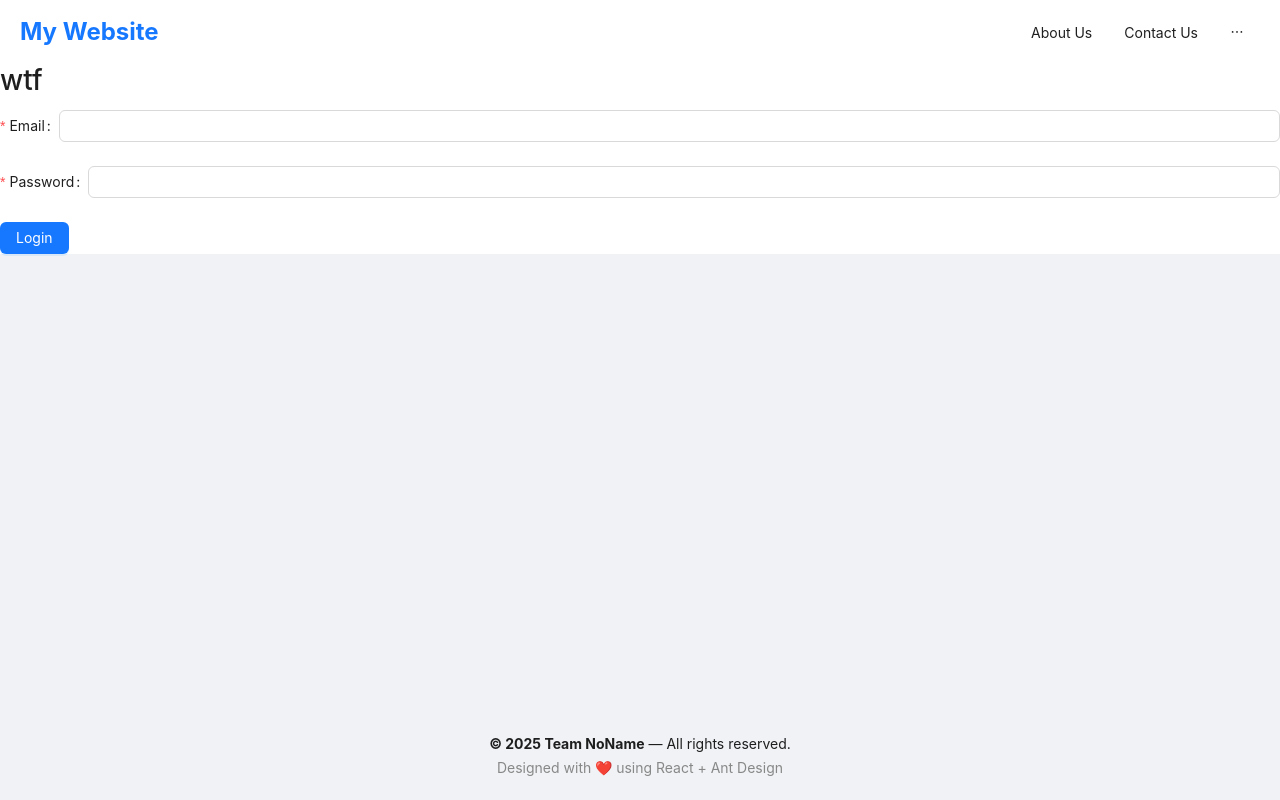
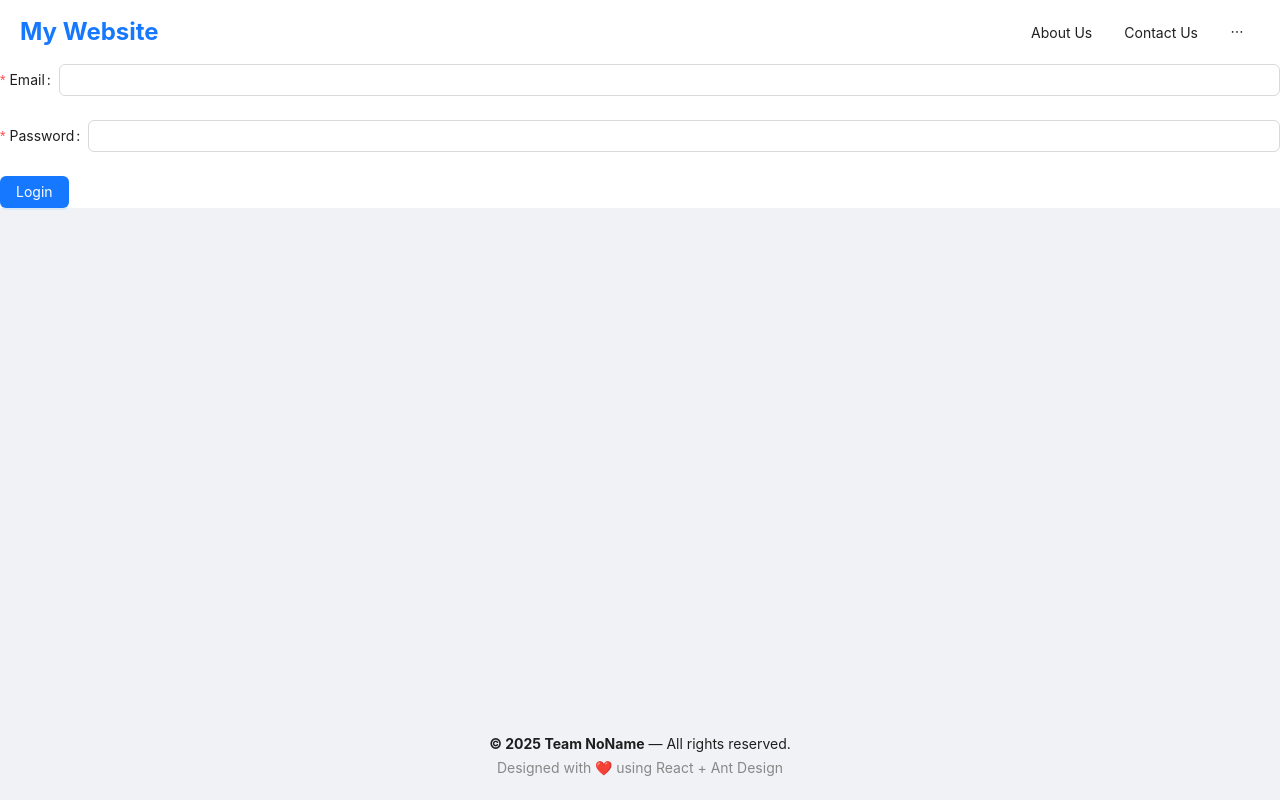
Before and after one commit to KLCuong/ITSS_FE, a React (Vite) app in the folder itss-fontend/: page /signin in a window 1280 px wide. Built offline with nearby package versions, Linux system fonts and the light colour scheme.

Commit message:
chore(clean): Cleaning test headers in sign in form component

```diff
--- a/itss-fontend/src/pages/signin.jsx
+++ b/itss-fontend/src/pages/signin.jsx
@@ -9,7 +9,6 @@ const SignIn = () => {
 
   return (
     <>
-      <h1>wtf</h1>
       <Form
         form={form}
         name="login"
```
